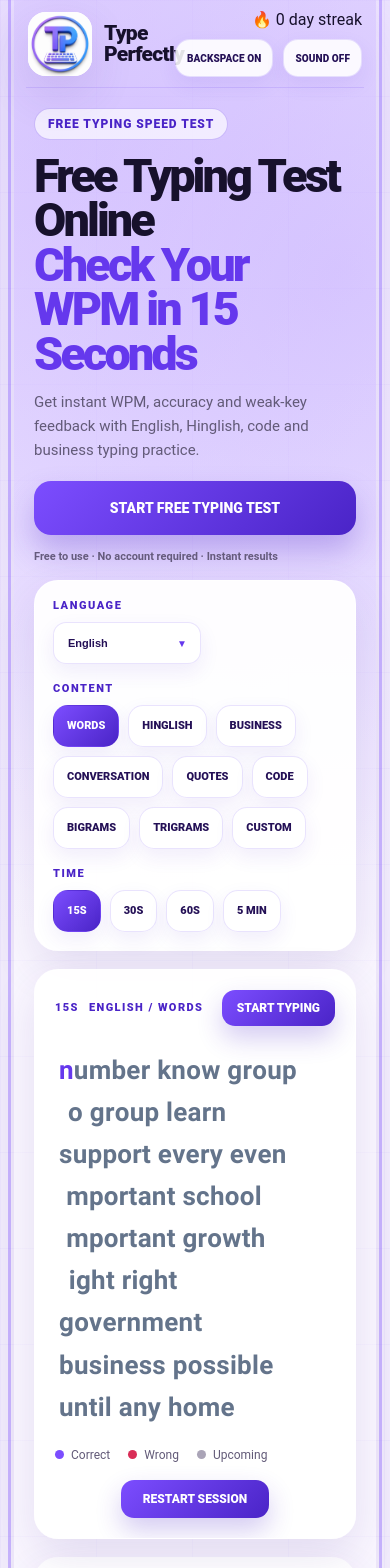
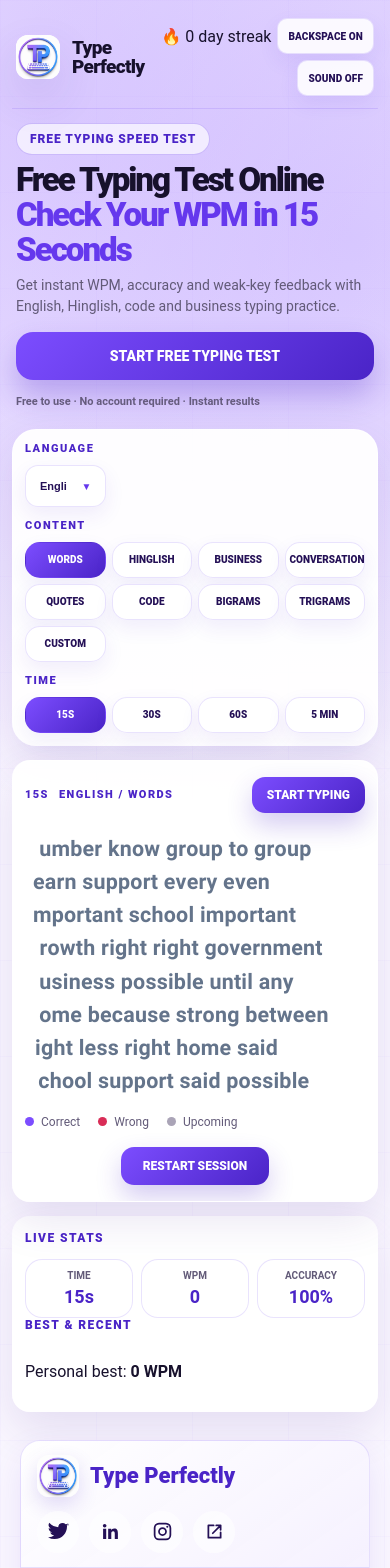
Before and after one commit to mohdaffan54511-cmyk/TeksType, a React (Vite) app: page / in a window 390 px wide. Shown: the top 1568 px of the page. Built offline with nearby package versions, Linux system fonts and the light colour scheme.

Commit message:
Implement responsive design for App.css
Added responsive styles for various screen sizes including tablet and mobile layouts.

```diff
--- a/src/App.css
+++ b/src/App.css
@@ -917,3 +917,234 @@ body {
   padding: 3rem 3.5rem !important;
   border-radius: 26px !important;
 }
+/* =========================================================
+   PHASE 2: UNIFIED RESPONSIVE ENGINE (320px to 1440px)
+   Zero horizontal overflow, clean touch-targets, perfect flow
+   ========================================================= */
+
+/* Base Viewport Constraints */
+html,
+body {
+  width: 100%;
+  max-width: 100%;
+  overflow-x: hidden;
+  position: relative;
+}
+
+/* Tablet Screens (<= 980px) */
+@media (max-width: 980px) {
+  .app {
+    width: calc(100% - 20px) !important;
+    padding: 0 14px 20px !important;
+  }
+
+  .hero {
+    grid-template-columns: 1fr !important;
+    gap: 20px !important;
+    padding: 24px 16px !important;
+  }
+
+  .hero-picture {
+    display: none !important;
+  }
+
+  .practice-layout {
+    grid-template-columns: 1fr !important;
+    gap: 16px !important;
+  }
+
+  .stats-card {
+    width: 100% !important;
+  }
+
+  .stats-grid {
+    grid-template-columns: repeat(3, minmax(0, 1fr)) !important;
+  }
+}
+
+/* Mobile Screens (<= 768px - Covers 320px, 375px, 390px, 430px) */
+@media (max-width: 768px) {
+  .app {
+    width: 100% !important;
+    margin: 0 !important;
+    padding: 10px 12px 24px !important;
+    border: none !important;
+    border-radius: 0 !important;
+    box-shadow: none !important;
+  }
+
+  /* Topbar Mobile */
+  .topbar {
+    min-height: auto !important;
+    padding: 8px 4px 12px !important;
+    gap: 10px !important;
+  }
+
+  .brand-title {
+    font-size: 19px !important;
+  }
+
+  .logo-mark {
+    width: 44px !important;
+    height: 44px !important;
+    flex: 0 0 44px !important;
+    border-radius: 12px !important;
+  }
+
+  .key-hint,
+  .brand-subtitle {
+    display: none !important;
+  }
+
+  .top-actions {
+    gap: 6px !important;
+  }
+
+  .ghost-button {
+    min-height: 36px !important;
+    padding: 0 10px !important;
+    font-size: 10px !important;
+    border-radius: 10px !important;
+  }
+
+  /* Hero Mobile */
+  .hero {
+    padding: 14px 4px 18px !important;
+    gap: 12px !important;
+    text-align: left !important;
+  }
+
+  .hero h1 {
+    font-size: clamp(30px, 8.5vw, 40px) !important;
+    line-height: 1.05 !important;
+    margin: 8px 0 !important;
+  }
+
+  .hero-description {
+    font-size: 14px !important;
+    line-height: 1.45 !important;
+    margin: 8px 0 16px !important;
+  }
+
+  .hero-cta {
+    width: 100% !important;
+    min-height: 48px !important;
+    font-size: 14px !important;
+  }
+
+  /* Controls Mobile */
+  .controls {
+    display: flex !important;
+    flex-direction: column !important;
+    gap: 12px !important;
+    padding: 12px !important;
+    margin: 0 0 14px !important;
+  }
+
+  .control-section {
+    width: 100% !important;
+  }
+
+  .button-strip {
+    display: grid !important;
+    grid-template-columns: repeat(auto-fill, minmax(78px, 1fr)) !important;
+    gap: 6px !important;
+    width: 100% !important;
+  }
+
+  .time-buttons {
+    grid-template-columns: repeat(4, 1fr) !important;
+  }
+
+  .button-strip button {
+    min-height: 36px !important;
+    padding: 6px 4px !important;
+    font-size: 10px !important;
+    width: 100% !important;
+  }
+
+  .select-wrapper,
+  .lang-select {
+    width: 100% !important;
+  }
+
+  /* Typing Canvas Mobile */
+  .practice-layout {
+    display: flex !important;
+    flex-direction: column !important;
+    gap: 14px !important;
+    width: 100% !important;
+    margin: 0 !important;
+  }
+
+  .typing-card {
+    width: 100% !important;
+    padding: 16px 12px !important;
+    border-radius: 18px !important;
+  }
+
+  .typing-text {
+    font-size: clamp(19px, 5.5vw, 24px) !important;
+    line-height: 1.55 !important;
+    min-height: 170px !important;
+    max-height: 270px !important;
+    padding: 4px 2px !important;
+    overflow-x: hidden !important;
+  }
+
+  /* Live Stats Mobile */
+  .stats-card {
+    width: 100% !important;
+    padding: 14px 12px !important;
+    border-radius: 18px !important;
+  }
+
+  .stats-grid {
+    display: grid !important;
+    grid-template-columns: repeat(3, 1fr) !important;
+    gap: 8px !important;
+  }
+
+  .stats-grid > div {
+    padding: 10px 6px !important;
+    text-align: center !important;
+  }
+
+  .stats-grid strong {
+    font-size: 18px !important;
+  }
+
+  .history-list {
+    display: flex !important;
+    flex-direction: column !important;
+    gap: 4px !important;
+  }
+
+  /* Results Screen Mobile */
+  .app.result-active .typing-results,
+  .app.result-active .results-card,
+  .typing-results {
+    padding: 1.5rem 1rem !important;
+    border-radius: 18px !important;
+  }
+
+  .app.result-active .results-actions,
+  .app.result-active .action-row {
+    flex-direction: column !important;
+    width: 100% !important;
+    gap: 10px !important;
+  }
+
+  .app.result-active button {
+    width: 100% !important;
+  }
+
+  /* Footer Mobile */
+  .social-footer-top,
+  .social-footer-bottom {
+    flex-direction: column !important;
+    align-items: flex-start !important;
+    gap: 14px !important;
+    padding: 14px 16px !important;
+  }
+}
```
